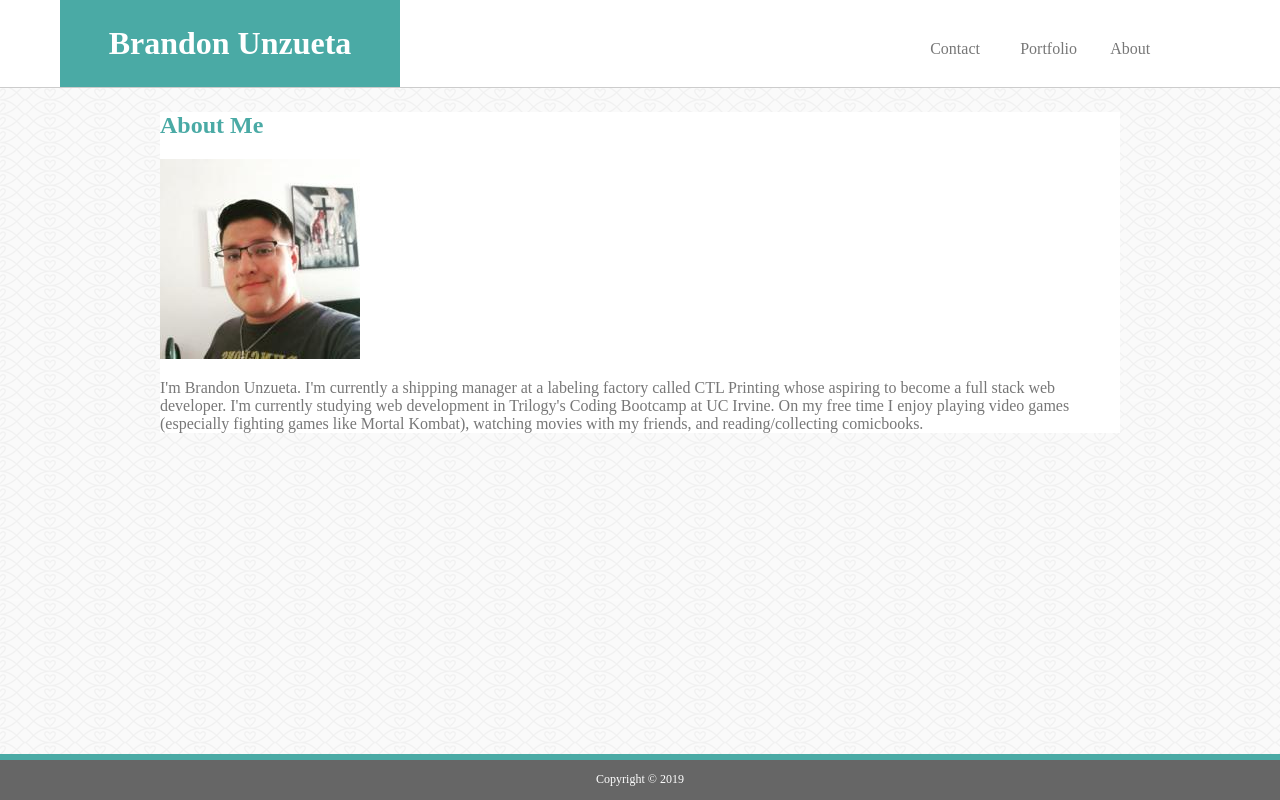
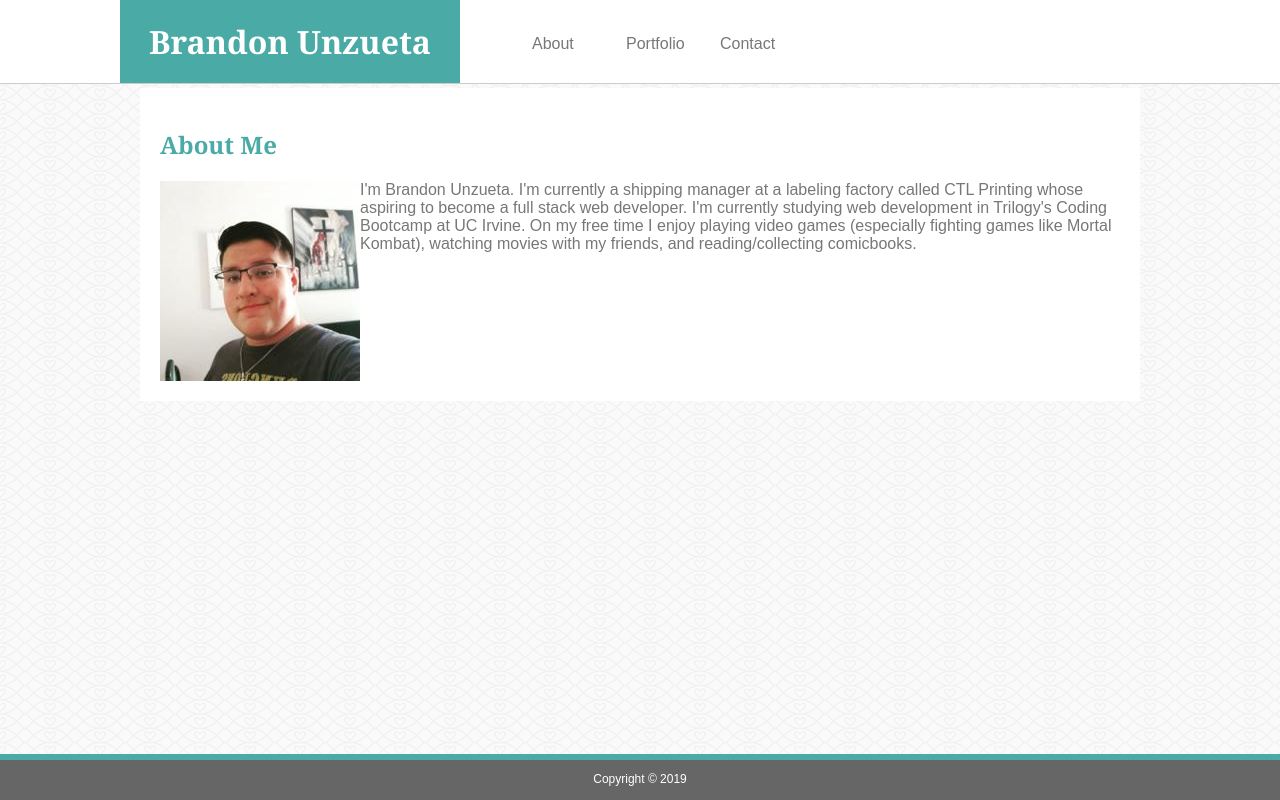
Before and after one commit to BJZeta/Basic-Portfolio, a plain HTML site: page index.html in a window 1280 px wide. Drawn offline with Linux system fonts and the light colour scheme.

Commit message:
made profile image float left on aboutme page

```diff
--- a/assets/css/styles.css
+++ b/assets/css/styles.css
@@ -1,14 +1,14 @@
-/******************** Colors ********************/
+/******************** Colors, Positioning, and Sizing ********************/
 
 h1 {
     background-color: #4aaaa5;
     color: #fff;
     width: 25%;
-    padding: 25px 10px;
+    padding: 20px 10px;
     position: relative;
     float: left;
     clear: right;
-    margin: 0 0 0 60px;
+    margin: 0 0 0 120px;
     text-align: center;
     height: 100%;
 
@@ -19,7 +19,7 @@ nav {
     width: 60%;
     float: right;
     position: inherit;
-    margin-top: 20px;
+    margin-top: 15px;
 
 }
 
@@ -36,7 +36,7 @@ li {
     display: inline-block;
     width: 50px;
     padding: 20px;
-    float: right;
+    /* float: right; */
 }
 
 h2 {
@@ -85,10 +85,30 @@ footer p {
     font-size: 12px;
 }
 
+/******************************************* Fonts *****************************/
+
+h1, h2 {
+    font-family: 'Georgia', Times, Times New Roman, serif;
+}
+
+p, li {
+    font-family: 'Arial', 'Helvetica Neue', Helvetica, sans-serif;
+}
 
 /******************************************* About Me Page *********************/
 
 .main-content {
     width: 960px;
     margin: 0 auto;
+    padding: 20px;
+    display: block;
+
 }
+
+.main-content img {
+    float: left;
+}
+
+.clearfix {
+    overflow: auto;
+}
--- a/index.html
+++ b/index.html
@@ -21,7 +21,7 @@
         </nav>
 
     </header>
-    <div class="main-content">
+    <div class="main-content clearfix">
         <h2>About Me</h2>
         <img src="./assets/images/portfolio-pic.jpg" alt="portfolio-pic">
         <p>I'm Brandon Unzueta. I'm currently a shipping manager at a labeling factory called CTL Printing whose
```
